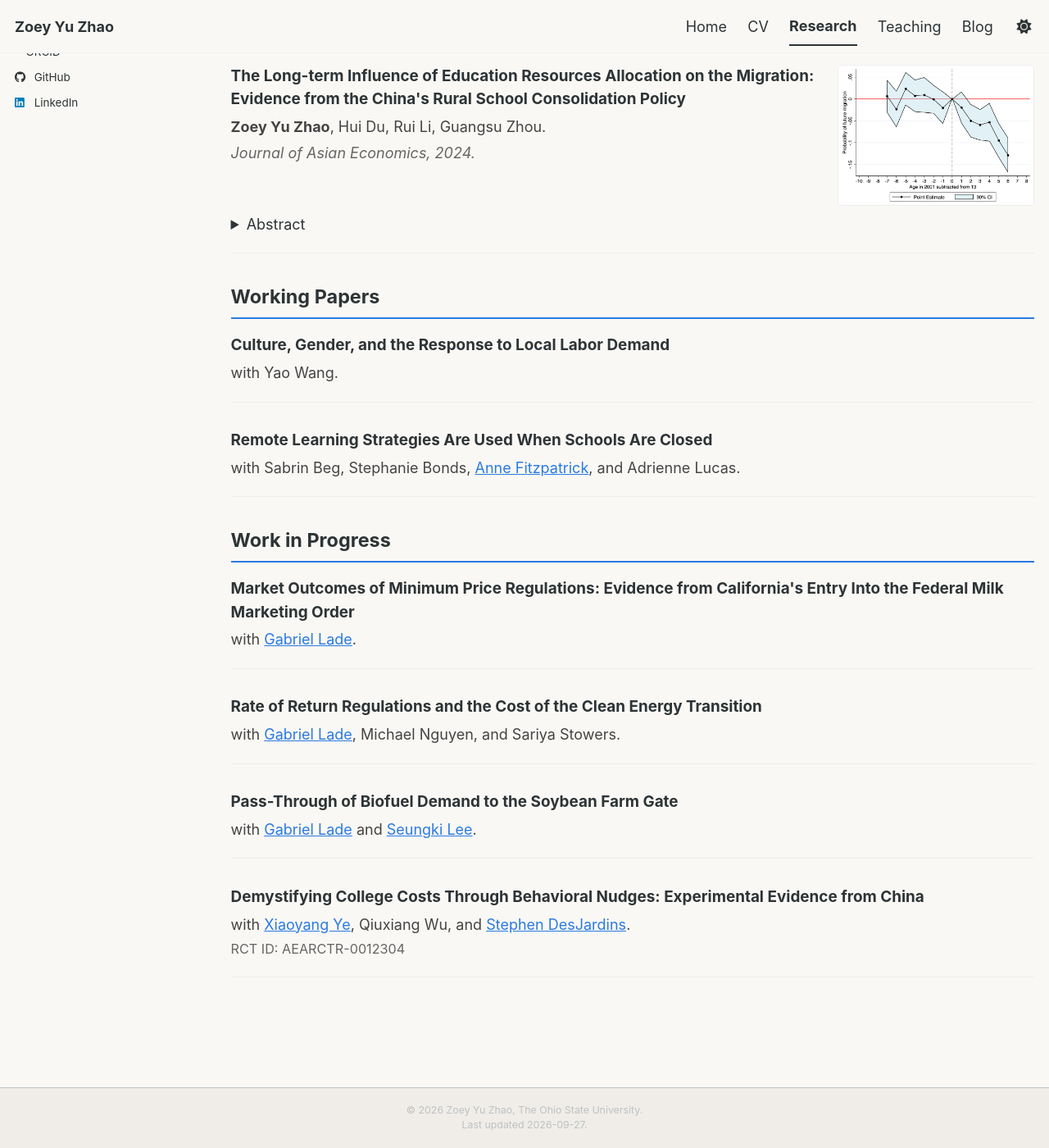
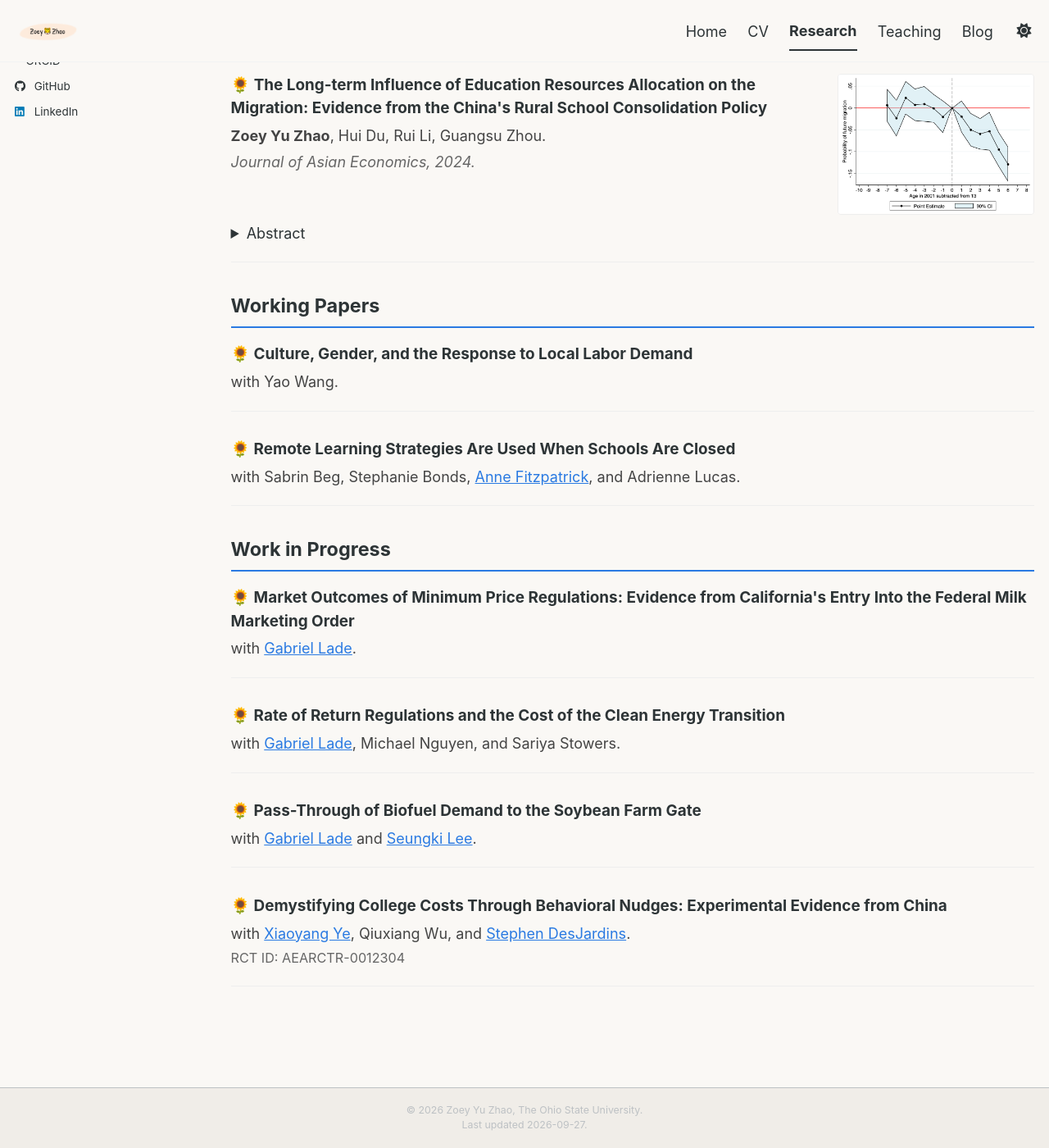
Before and after one commit to zoeyzhao-econ/zoeyzhao-econ.github.io, a Jekyll site: the page built from _pages/research.md, in a window 1280 px wide and 1400 px high, scrolled down 648 px. Shown: the whole window at 82% size. Built offline with Jekyll 4.4.1, drawn with Linux system fonts in a browser that asks for light colours; a style sheet for code colours, icons or effects is not loaded.

Commit message:
Remove About Me title, add emoji decorations, replace nav text with logo
- Remove "About Me" heading from homepage, add 🌸 to Welcome
- Add 🌻 before every paper title on Research page
- Fix archive layout to skip empty titles
- Replace nav bar site title text with zoey-logo.png

Co-Authored-By: Claude Opus 4.6 <noreply@anthropic.com>

```diff
--- a/_includes/masthead.html
+++ b/_includes/masthead.html
@@ -6,7 +6,7 @@
         <button><span class="navicon"></span></button>
         <ul class="visible-links">
           <li class="masthead__menu-item masthead__menu-item--lg persist {% if page.url == '/' or page.url == '/index.html' %}selected{% endif %}">
-            <a href="{{ base_path }}/">{{ site.title }}</a>
+            <a href="{{ base_path }}/"><img src="{{ base_path }}/images/zoey-logo.png" alt="{{ site.title }}" style="height: 40px; vertical-align: middle;"></a>
           </li>
           {% for link in site.data.navigation.main %}
             {% if link.url contains 'http' %}
--- a/_layouts/archive.html
+++ b/_layouts/archive.html
@@ -17,7 +17,9 @@ layout: default
 
   <div class="archive">
     {% unless page.header.overlay_color or page.header.overlay_image %}
-      <h1 class="page__title">{{ page.title }}</h1>
+      {% if page.title and page.title != "" %}
+        <h1 class="page__title">{{ page.title }}</h1>
+      {% endif %}
     {% endunless %}
     {{ content }}
   </div>
--- a/_pages/research.md
+++ b/_pages/research.md
@@ -89,7 +89,7 @@ author_profile: true
 <div class="paper">
   <div class="paper-flex">
     <div class="paper-text">
-      <div class="paper-title"><a href="https://www.sciencedirect.com/science/article/pii/S0272775726000774" target="_blank">Information for Vision: Experimental Evidence on Nudging Low-income Students to Wear Eyeglasses</a></div>
+      <div class="paper-title">🌻 <a href="https://www.sciencedirect.com/science/article/pii/S0272775726000774" target="_blank">Information for Vision: Experimental Evidence on Nudging Low-income Students to Wear Eyeglasses</a></div>
       <div class="paper-authors"><a href="https://sites.google.com/view/jiushengzhu">Jiusheng Zhu</a>, <a href="https://andyxinjiezhang.wixsite.com/myprofile">Xinjie Zhang</a>, <strong>Zoey Yu Zhao</strong>, <a href="https://xiaoyangye.github.io/">Xiaoyang Ye</a>.</div>
       <div class="paper-venue">Economics of Education Review, 2026.</div>
     </div>
@@ -106,7 +106,7 @@ author_profile: true
 <div class="paper">
   <div class="paper-flex">
     <div class="paper-text">
-      <div class="paper-title"><a href="https://www.sciencedirect.com/science/article/pii/S1049007824000058" target="_blank">The Long-term Influence of Education Resources Allocation on the Migration: Evidence from the China's Rural School Consolidation Policy</a></div>
+      <div class="paper-title">🌻 <a href="https://www.sciencedirect.com/science/article/pii/S1049007824000058" target="_blank">The Long-term Influence of Education Resources Allocation on the Migration: Evidence from the China's Rural School Consolidation Policy</a></div>
       <div class="paper-authors"><strong>Zoey Yu Zhao</strong>, Hui Du, Rui Li, Guangsu Zhou.</div>
       <div class="paper-venue">Journal of Asian Economics, 2024.</div>
     </div>
@@ -123,34 +123,34 @@ author_profile: true
 <div class="section-heading">Working Papers</div>
 
 <div class="paper">
-  <div class="paper-title">Culture, Gender, and the Response to Local Labor Demand</div>
+  <div class="paper-title">🌻 Culture, Gender, and the Response to Local Labor Demand</div>
   <div class="paper-authors">with Yao Wang.</div>
 </div>
 
 <div class="paper">
-  <div class="paper-title">Remote Learning Strategies Are Used When Schools Are Closed</div>
+  <div class="paper-title">🌻 Remote Learning Strategies Are Used When Schools Are Closed</div>
   <div class="paper-authors">with Sabrin Beg, Stephanie Bonds, <a href="https://u.osu.edu/fitzpatrick.110/">Anne Fitzpatrick</a>, and Adrienne Lucas.</div>
 </div>
 
 <div class="section-heading">Work in Progress</div>
 
 <div class="paper">
-  <div class="paper-title">Market Outcomes of Minimum Price Regulations: Evidence from California's Entry Into the Federal Milk Marketing Order</div>
+  <div class="paper-title">🌻 Market Outcomes of Minimum Price Regulations: Evidence from California's Entry Into the Federal Milk Marketing Order</div>
   <div class="paper-authors">with <a href="https://gabe-lade.github.io/">Gabriel Lade</a>.</div>
 </div>
 
 <div class="paper">
-  <div class="paper-title">Rate of Return Regulations and the Cost of the Clean Energy Transition</div>
+  <div class="paper-title">🌻 Rate of Return Regulations and the Cost of the Clean Energy Transition</div>
   <div class="paper-authors">with <a href="https://gabe-lade.github.io/">Gabriel Lade</a>, Michael Nguyen, and Sariya Stowers.</div>
 </div>
 
 <div class="paper">
-  <div class="paper-title">Pass-Through of Biofuel Demand to the Soybean Farm Gate</div>
+  <div class="paper-title">🌻 Pass-Through of Biofuel Demand to the Soybean Farm Gate</div>
   <div class="paper-authors">with <a href="https://gabe-lade.github.io/">Gabriel Lade</a> and <a href="https://sites.google.com/view/seungkilee/home">Seungki Lee</a>.</div>
 </div>
 
 <div class="paper">
-  <div class="paper-title">Demystifying College Costs Through Behavioral Nudges: Experimental Evidence from China</div>
+  <div class="paper-title">🌻 Demystifying College Costs Through Behavioral Nudges: Experimental Evidence from China</div>
   <div class="paper-authors">with <a href="https://xiaoyangye.github.io/">Xiaoyang Ye</a>, Qiuxiang Wu, and <a href="https://marsal.umich.edu/directory/faculty-staff/stephen-l-desjardins">Stephen DesJardins</a>.</div>
   <div style="margin-top: 0.3em; font-size: 0.9em; color: #666;">RCT ID: AEARCTR-0012304</div>
 </div>
```
Also changed, not shown: _pages/about.md (+2 -2 lines), images/zoey-logo.png (added).
